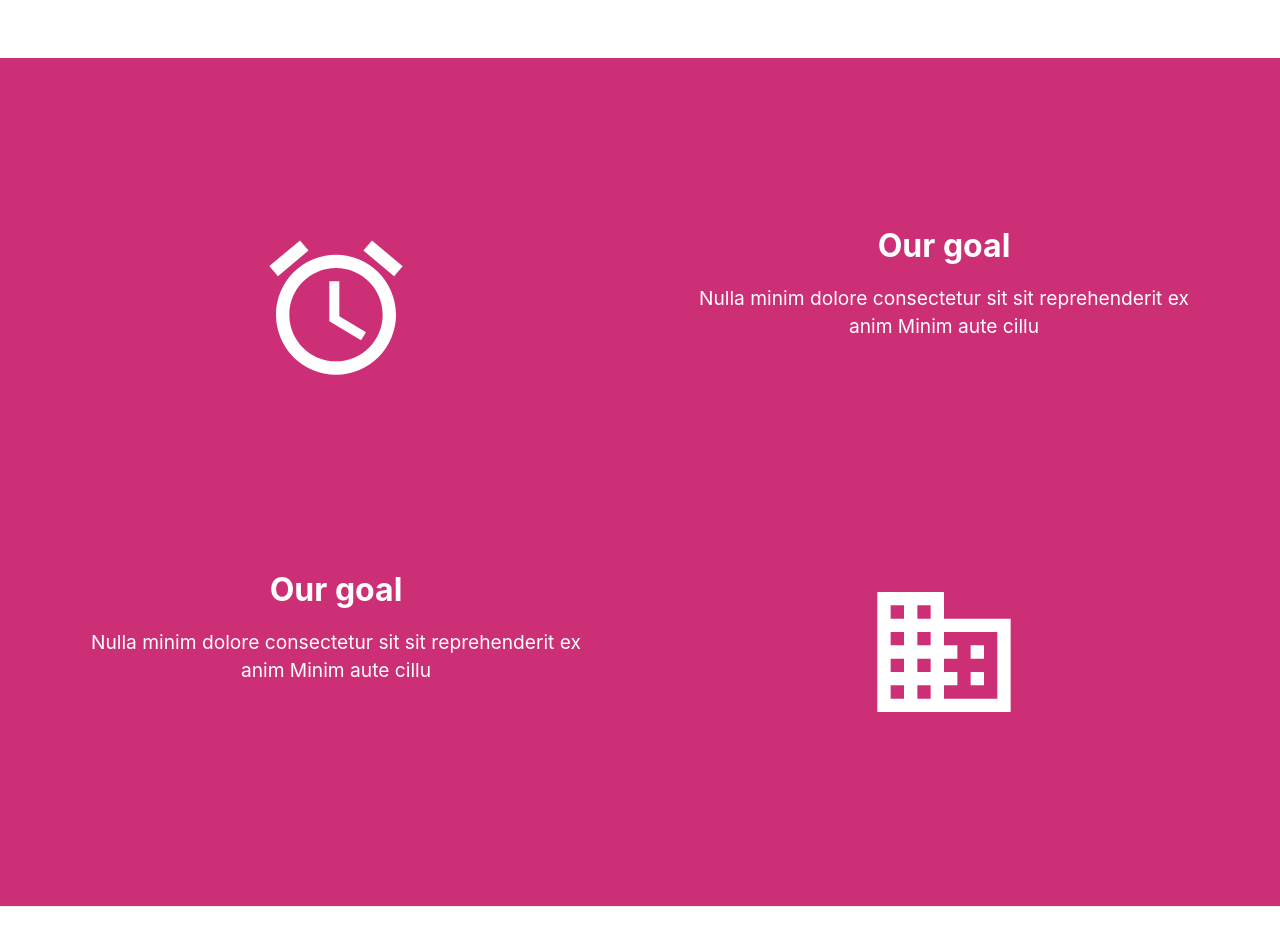
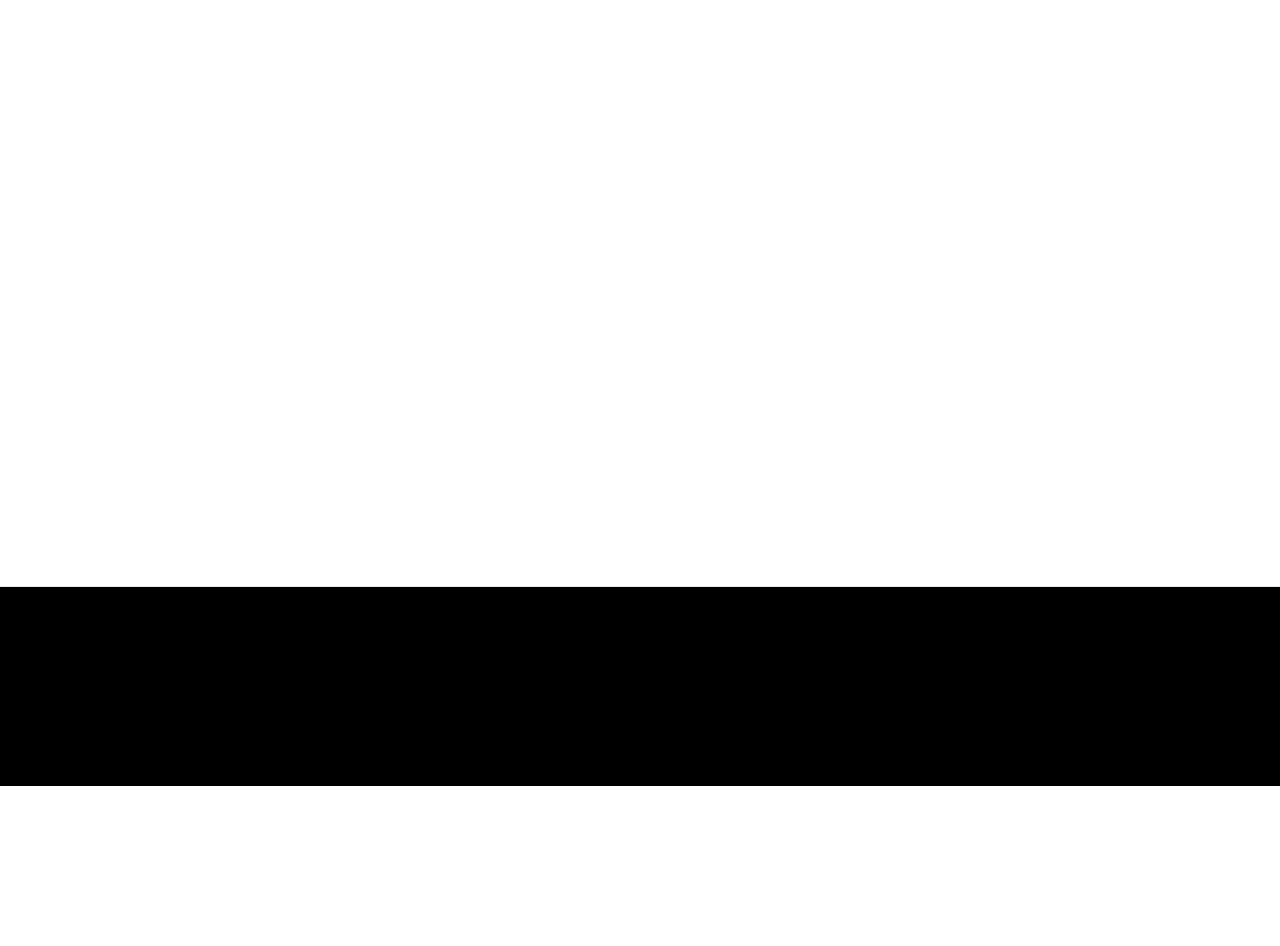
Before and after one commit to CU-Blockchain-Society/cubs-website, a Next.js app: page / in a window 1280 px wide. Shown: the part 420-1366 px from the top of the page. After the commit the page ends 1206 px from the top, so only its background shows below. Built offline with nearby package versions, Linux system fonts and the light colour scheme.

Commit message:
:dizzy: update css & animation

```diff
--- a/styles/Home.module.css
+++ b/styles/Home.module.css
@@ -17,12 +17,16 @@
 }
 
 .footer {
-  width: 100%;
-  height: 100px;
-  border-top: 1px solid #eaeaea;
   display: flex;
+  flex-direction: column;
   justify-content: center;
   align-items: center;
+  width: 100%;
+  height: 200px;
+  border-top: 1px solid #eaeaea;
+  padding: 2rem;
+  background-color: #000;
+  color: #eaeaea;
 }
 
 .footer img {
@@ -31,8 +35,6 @@
 
 .footer a {
   display: flex;
-  justify-content: center;
-  align-items: center;
 }
 
 .title a {
@@ -53,7 +55,13 @@
 }
 
 .subtitle {
-  margin: 0;
+  margin: 0 auto;
+  line-height: 1.15;
+  font-size: 2rem;
+}
+
+.contact_title {
+  margin: 0 0 1rem 0;
   line-height: 1.15;
   font-size: 2rem;
 }
@@ -72,6 +80,7 @@
 .description {
   line-height: 1.5;
   font-size: 1.5rem;
+  padding: 0 1rem;
 }
 
 .code {
@@ -137,7 +146,7 @@
   color: #CD2F76;
 }
 
-.front_parallax {
+.content_zone {
   background-color: #CD2F76;
   width: 100%;
   padding: 5rem 2rem 5rem 2rem;
@@ -145,7 +154,7 @@
 
 .content_row {
   display: flex;
-  padding: 5rem 0 5rem 0;
+  padding: 2.5rem 0 2.5rem 0;
   flex-direction: row;
   flex-wrap: wrap;
 }
@@ -164,3 +173,39 @@
   text-align: center;
   color: #fff;
 }
+
+.sponsors_zone {
+  display: flex;
+  flex-direction: column;
+  background-color: #ffffff;
+  width: 100%;
+  padding: 5rem 2rem 5rem 2rem;
+  justify-content: center;
+}
+
+.sponsors_wrap {
+  display: flex;
+  flex-wrap: wrap;
+  flex-direction: row;
+  background-color: #ffffff;
+  width: 100%;
+  margin-top: 3rem;
+  padding: 0 8rem;
+  justify-content: center;
+  align-content: space-around;
+}
+
+.sponsor_logo {
+  margin: 1rem 2rem 2rem 2rem;
+  text-align: center;
+}
+
+.sponsor_logo:hover {
+  transform: scale(1.1);
+  transition-duration: 0.5s;
+}
+
+.sponsor_logo:not(:hover) {
+  transform: scale(1);
+  transition-duration: 0.5s;
+}
```
